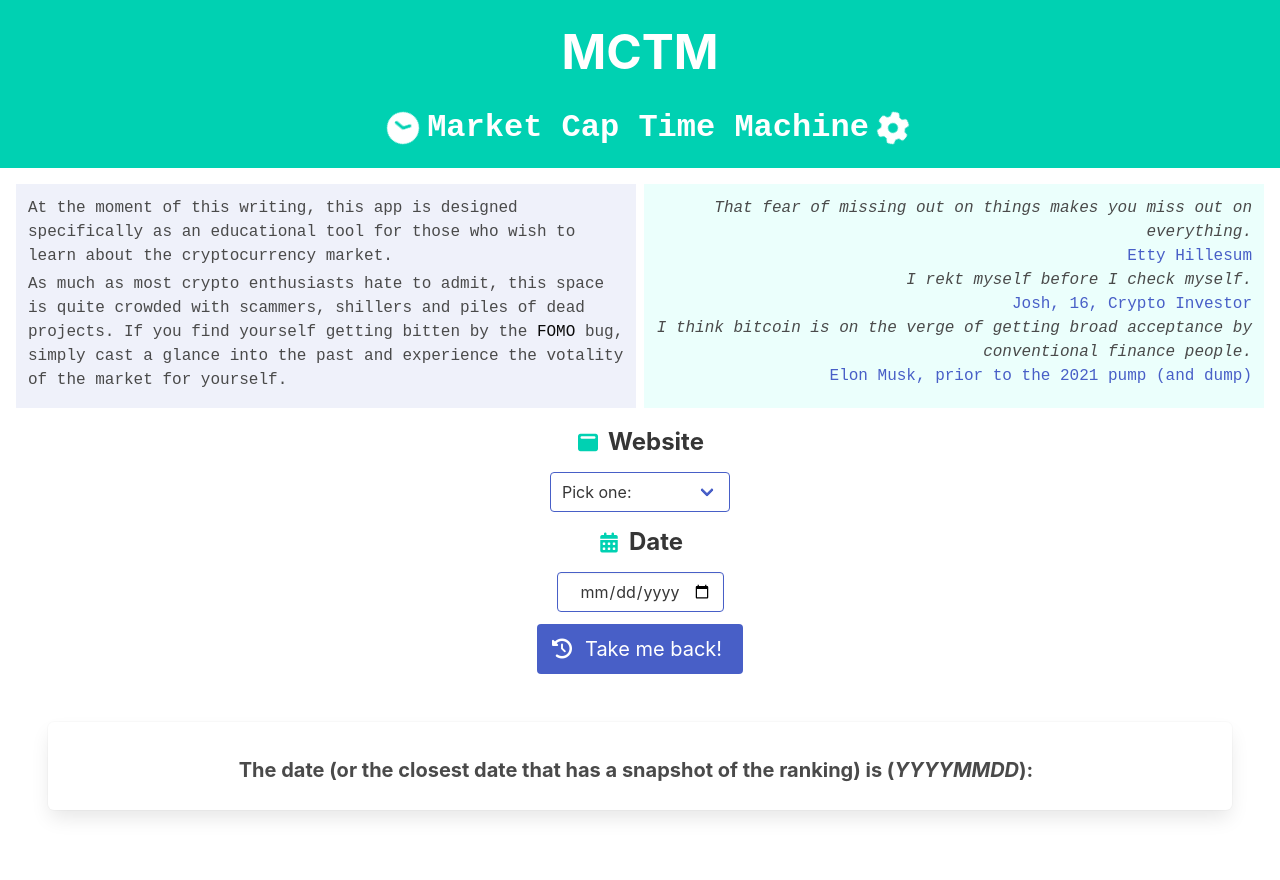
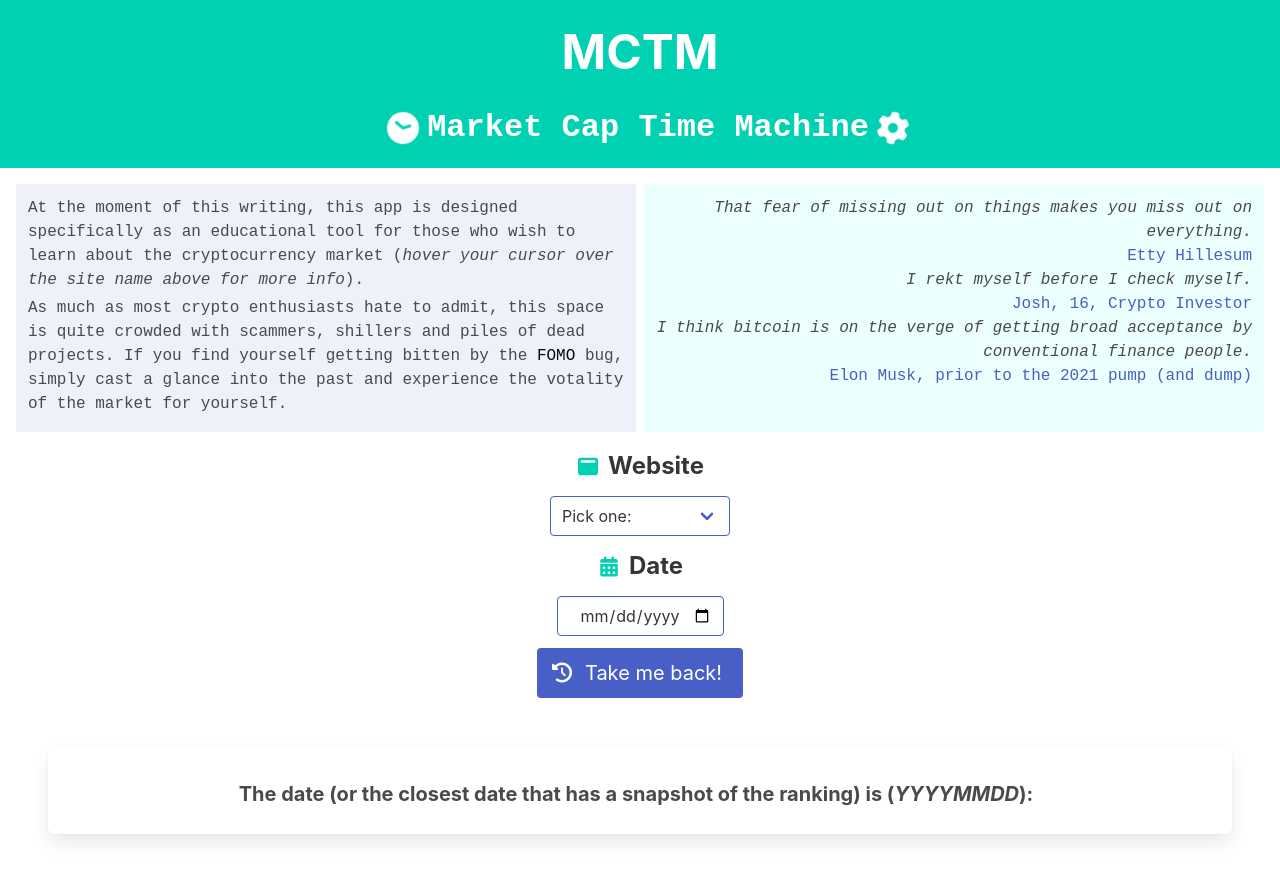
Before and after one commit to antoine-duong/antoine-duong-project-three, a React (Create React App) app: page / in a window 1280 px wide. Shown: the top 880 px of the page. Built offline with nearby package versions, Linux system fonts and the light colour scheme.

Commit message:
Fix text in article.

```diff
--- a/src/Components/Article.js
+++ b/src/Components/Article.js
@@ -2,7 +2,7 @@ const Article = ()=>{
     return (
         <article className='mt-3 mx-3 columns is-family-code is-size-6 is-size-7-mobile'>
             <div className='column has-background-link-light has-text-left m-1'>
-                <p className="mb-1">At the moment of this writing, this app is designed specifically as an educational tool for those who wish to learn about the cryptocurrency market.</p>
+                <p className="mb-1">At the moment of this writing, this app is designed specifically as an educational tool for those who wish to learn about the cryptocurrency market (<em>hover your cursor over the site name above for more info</em>).</p>
                 <p className=" mb-1">As much as most crypto enthusiasts hate to admit, this space is quite crowded with scammers, shillers and piles of dead projects. If you find yourself getting bitten by the <a href="https://www.investopedia.com/terms/p/panicbuying.asp" className="has-text-black">FOMO</a> bug, simply cast a glance into the past and experience the votality of the market for yourself.</p>
             </div>
             <div className='column has-background-primary-light m-1'>
--- a/src/Components/Header.js
+++ b/src/Components/Header.js
@@ -41,7 +41,7 @@ const Header = ()=>{
                                     <span className="is-size-5 is-size-6-mobile">How to use:</span>
                                 </div>
                                 <p className="block is-size-6 is-size-7-mobile">
-                                    Simply choose a website from the dropdown menu and enter a date (<em>YYYYMMDD</em>).
+                                    Simply choose a website from the dropdown menu and enter a date.
                                 </p>
 
                                 <div className="icon-tex is-justify-content-center">
```
